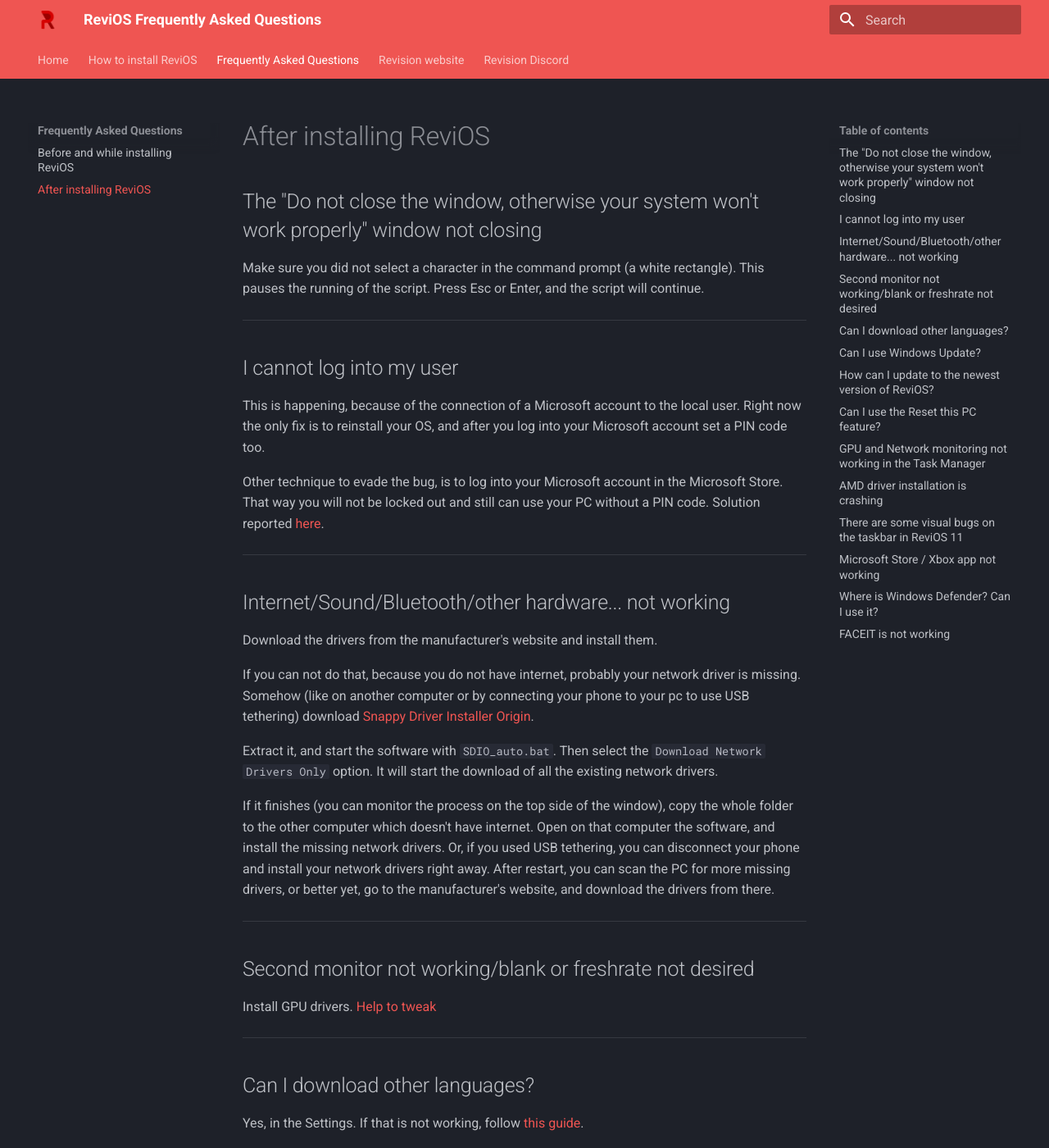
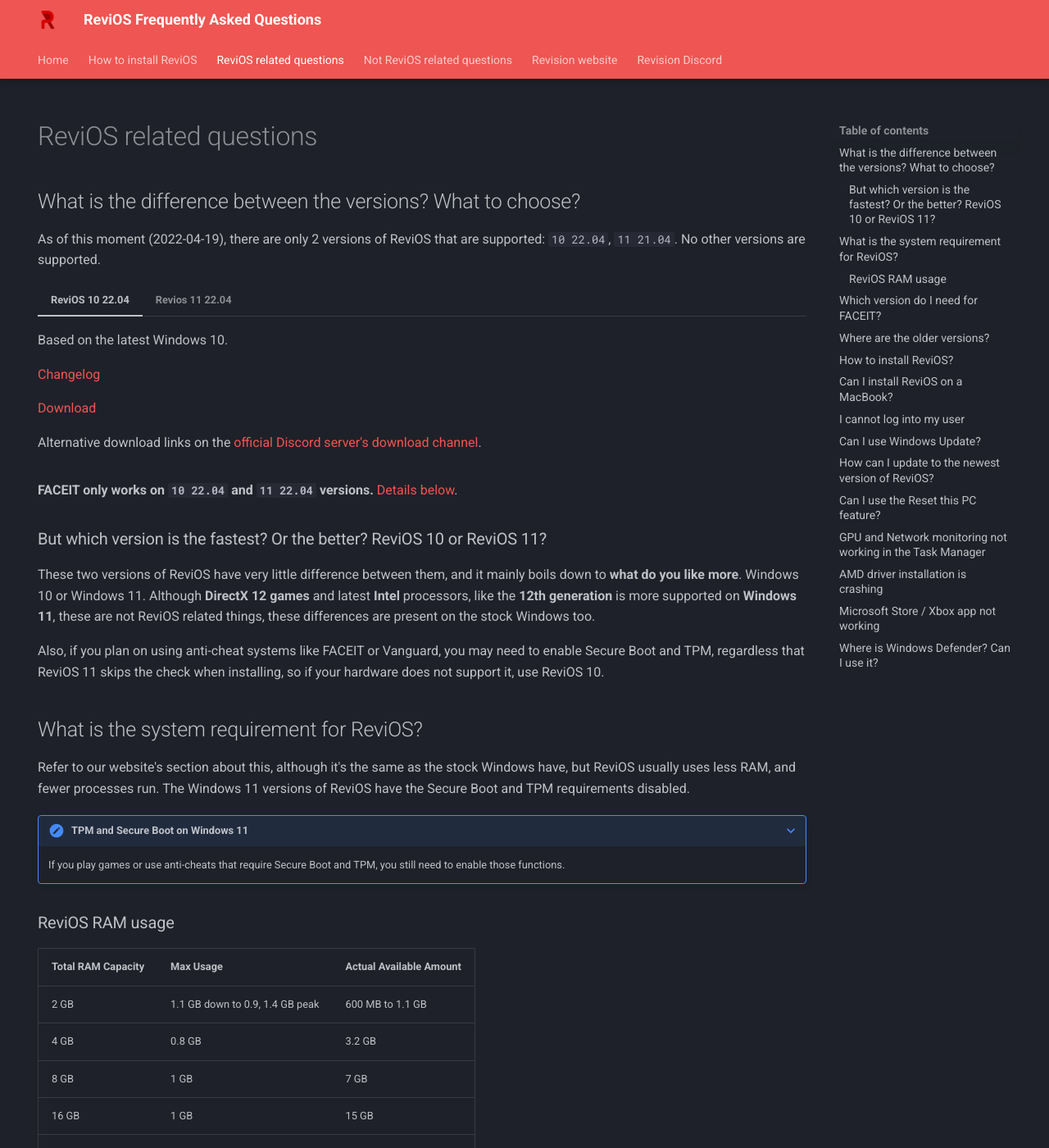
Before and after one commit to dkovacs24/ReviOS_faq, an MkDocs documentation site: the page built from docs/related.md, in a window 1280 px wide and 1400 px high. Shown: the whole window at 82% size. Built offline with MkDocs 1.6.1 and Material for MkDocs 9.7.7, drawn with Linux system fonts in a browser that asks for light colours; some of the changed text lies outside the part shown.

Commit message:
changing the layout of the questions pages

```diff
--- a/docs/before-install.md
+++ /dev/null
@@ -1,97 +0,0 @@
-# Before and while installing ReviOS
-
-## What is the difference between the versions? What to choose?
-
-As of this moment (2022-04-19), there are only 2 versions of ReviOS that are supported: `10 22.04`, `11 21.04`. No other versions are supported.
-
-=== "ReviOS 10 22.04"
-
-    Based on the latest Windows 10.
-
-    [Changelog](https://www.revi.cc/revios/download/changelog#h.odb11cheqkzw){target=_blank}
-
-    [Download](https://www.revi.cc/revios/download#h.vxvav5mpn4w){target=_blank}
-
-    Alternative download links on the [official Discord server's](https://discord.gg/962y4pU){target=_blank} [download channel](https://discord.com/channels/619835916139364383/658369065110339640/963477645859901491){target=_blank}.
-
-
-=== "Revios 11 22.04"
-
-    Based on the latest Windows 11.
-
-    [Changelog](https://www.revi.cc/revios/download/changelog#h.5m29vb11epyy){target=_blank}
-
-    [Download](https://www.revi.cc/revios/download#h.kwa7bvvnrtc9){target=_blank}
-
-    Alternative download links on the [official Discord server's](https://discord.gg/962y4pU){target=_blank} [download channel](https://discord.com/channels/619835916139364383/658369065110339640/965855822372569099){target=_blank}.
-
-
-**FACEIT only works on `10 22.04` and `11 22.04` versions.** [Details below](#which-version-do-i-need-for-faceit).
-
-### But which version is the fastest? Or the better? ReviOS 10 or ReviOS 11?
-
-These two versions of ReviOS have very little difference between them, and it mainly boils down to **what do you like more**. Windows 10 or Windows 11. Although **DirectX 12 games** and latest **Intel** processors, like the **12th generation** is more supported on **Windows 11**, these are not ReviOS related things, these differences are present on the stock Windows too.
-
-Also, if you plan on using anti-cheat systems like FACEIT or Vanguard, you may need to enable Secure Boot and TPM, regardless that ReviOS 11 skips the check when installing, so if your hardware does not support it, use ReviOS 10.
-
----
-
-## What is the system requirement for ReviOS?
-
-Refer to our website's section about this, although it's the same as the stock Windows have, but ReviOS usually uses less RAM, and fewer processes run. The Windows 11 versions of ReviOS have the Secure Boot and TPM requirements disabled.
-
-???+ note "TPM and Secure Boot on Windows 11"
-    If you play games or use anti-cheats that require Secure Boot and TPM, you still need to enable those functions.
-
-### ReviOS RAM usage
-
-| Total RAM Capacity | Max Usage                       | Actual Available Amount |
-| ------------------ | ------------------------------- | ------------------------- |
-| 2 GB               | 1.1 GB down to 0.9, 1.4 GB peak | 600 MB to 1.1 GB          |
-| 4 GB               | 0.8 GB                          | 3.2 GB                    |
-| 8 GB               | 1 GB                            | 7 GB                      |
-| 16 GB              | 1 GB                            | 15 GB                     |
-| 24 GB              | 1.3 GB                          | 22.7 GB                   |
-
-Tested on a fresh installation of ReviOS 10 22.01, in VirtualBox, on AMD Ryzen 5900X.
-
-Credit to [Stasium#0001](https://stasium.dev/){target=_blank}.
-
-
----
-
-## Which version do I need for FACEIT?
-
-As of this moment (2022-04-19), FACEIT only works on the `10 22.04` and `11 22.04` versions.
-
-If you are using one of these versions, and still cannot use FACEIT, since the release of that version probably another update was released by Microsoft, which is required by FACEIT. A new build of ReviOS will be released soon.
-
----
-
-## Where are the older versions?
-
-On the website, under [Archive Downloads](https://www.revi.cc/revios/download/archive-downloads){target=_blank}.
-
----
-
-## How to install ReviOS?
-
-The tutorial is [here](install.md).
-
----
-
-## Can I install ReviOS on a MacBook?
-
-Yes, you can. Follow [this guide](https://jensd.be/1011/windows/install-windows-10-on-a-macbook-air-2019-2020-with-t2-chip){target=_blank}, with the ReviOS iso of course.
-
----
-
-## Downloads are not working / Google Drive: "Sorry, you can't view or download this file at this time." / MEGA quota exceeded
-
-Check our [official Discord server's](https://discord.gg/962y4pU){target=_blank} [download channel](https://discord.com/channels/619835916139364383/658369065110339640){target=_blank} and [website](https://www.revi.cc/revios/download){target=_blank} for alternative download links.
-
----
-
-## Driver missing when installing ReviOS
-
-Try plugging the flash drive into another USB port. If still not working, try using [Ventoy](https://www.ventoy.net/){target=_blank} instead of Rufus.
--- a/docs/install.md
+++ b/docs/install.md
@@ -6,6 +6,8 @@
 # How to install ReviOS
 
 In this guide you will see how to install ReviOS (or any Windows for that matter).
+
+We discuss here the installation of ReviOS with a **USB drive** (or usually called a flash drive in the guide). If you do not have a USB drive, you can use the script of iidanL, [InstallWindowsWithoutUSB](https://github.com/iidanL/InstallWindowsWithoutUSB){target=_blank}. We do not support this method of installing, use it at your own risk.
 
 ## 0. step: Preparations
 
@@ -22,7 +24,7 @@
 
 If you do not know how to that, we can give you a general idea, but sadly the manufacturer's websites are not designed similarly. The fastest way to find the drivers you need, just Google "<*the name of your motherboard or laptop*> drivers", of course without the ++less++ and ++greater++ symbols. Click the search result, which takes you to the website of the manufacturer of your device. There find the drivers, probably under the Support section or something like that.
 
-Alternatively, and **this method should not be considered the default option**, download the network drivers with Snappy Driver Installer Origin and take the whole folder of it with you before you format your partition(s). Help on this method can be found [here](after-install.md#internetsoundbluetoothother-hardware-not-working), from the second paragraph.
+Alternatively, and **this method should not be considered the default option**, download the network drivers with Snappy Driver Installer Origin and take the whole folder of it with you before you format your partition(s). Help on this method can be found [here](not-related.md#internetsoundbluetoothother-hardware-not-working), from the second paragraph.
 
 ### Check what drives and partitions you have
 
@@ -197,7 +199,7 @@
 
 ## 6. step: Finishing the installation
 
-After arriving at your desktop, first, let the script that popped up run through. Do not do anything until the script restarts your PC. If it is not closing, read [this](after-install.md#the-do-not-close-the-window-otherwise-your-system-wont-work-properly-window-not-closing) article.
+After arriving at your desktop, first, let the script that popped up run through. Do not do anything until the script restarts your PC. If it is not closing, read [this](not-related.md#the-do-not-close-the-window-otherwise-your-system-wont-work-properly-window-not-closing) article.
 
 After your PC boots up again, this guide have some recommendation to go through.
 
--- /dev/null
+++ b/docs/not-related.md
@@ -0,0 +1,51 @@
+---
+hide:
+  - navigation
+---
+
+# Not ReviOS related questions
+
+
+## Downloads are not working / Google Drive: "Sorry, you can't view or download this file at this time." / MEGA quota exceeded
+
+Check our [official Discord server's](https://discord.gg/962y4pU){target=_blank} [download channel](https://discord.com/channels/619835916139364383/658369065110339640){target=_blank} and [website](https://www.revi.cc/revios/download){target=_blank} for alternative download links.
+
+---
+
+## The "Do not close the window, otherwise your system won't work properly" window not closing
+
+Make sure you did not select a character in the command prompt (a white rectangle). This pauses the running of the script. Press Esc or Enter, and the script will continue.
+
+---
+
+## Internet/Sound/Bluetooth/other hardware... not working
+
+Download the drivers from the manufacturer's website and install them.
+
+If you can not do that, because you do not have internet, probably your network driver is missing. Somehow (like on another computer or by connecting your phone to your pc to use USB tethering) download [Snappy Driver Installer Origin](https://www.snappy-driver-installer.org/){target=_blank}.
+
+Extract it, and start the software with `SDIO_auto.bat`. Then select the `Download Network Drivers Only` option. It will start the download of all the existing network drivers.
+
+If it finishes (you can monitor the process on the top side of the window), copy the whole folder to the other computer which doesn't have internet. Open on that computer the software, and install the missing network drivers. Or, if you used USB tethering, you can disconnect your phone and install your network drivers right away. After restart, you can scan the PC for more missing drivers, or better yet, go to the manufacturer's website, and download the drivers from there.
+
+---
+
+## Second monitor not working/blank or freshrate not desired
+
+Install GPU drivers. [Help to tweak](https://www.revi.cc/revios/post-install#h.p_GR11WmefRS4F){target=_blank}
+
+---
+
+## Can I download other languages?
+
+Yes, in the Settings. If that is not working, follow [this guide](https://www.revi.cc/revios/workspace/lang){target=_blank}.
+
+---
+
+## There are some visual bugs on the taskbar in ReviOS 11
+
+These bugs came from Windows 11, hope they will be fixed in next Microsoft update releases.
+
+In the meantime, try [StartAllBack](https://www.startallback.com/){target=_blank}.
+
+---
--- a/docs/after-install.md
+++ b/docs/related.md
@@ -1,8 +1,91 @@
-# After installing ReviOS
+---
+hide:
+  - navigation
+---
 
-## The "Do not close the window, otherwise your system won't work properly" window not closing
+# ReviOS related questions
 
-Make sure you did not select a character in the command prompt (a white rectangle). This pauses the running of the script. Press Esc or Enter, and the script will continue.
+## What is the difference between the versions? What to choose?
+
+As of this moment (2022-04-19), there are only 2 versions of ReviOS that are supported: `10 22.04`, `11 21.04`. No other versions are supported.
+
+=== "ReviOS 10 22.04"
+
+    Based on the latest Windows 10.
+
+    [Changelog](https://www.revi.cc/revios/download/changelog#h.odb11cheqkzw){target=_blank}
+
+    [Download](https://www.revi.cc/revios/download#h.vxvav5mpn4w){target=_blank}
+
+    Alternative download links on the [official Discord server's](https://discord.gg/962y4pU){target=_blank} [download channel](https://discord.com/channels/619835916139364383/658369065110339640/963477645859901491){target=_blank}.
+
+
+=== "Revios 11 22.04"
+
+    Based on the latest Windows 11.
+
+    [Changelog](https://www.revi.cc/revios/download/changelog#h.5m29vb11epyy){target=_blank}
+
+    [Download](https://www.revi.cc/revios/download#h.kwa7bvvnrtc9){target=_blank}
+
+    Alternative download links on the [official Discord server's](https://discord.gg/962y4pU){target=_blank} [download channel](https://discord.com/channels/619835916139364383/658369065110339640/965855822372569099){target=_blank}.
+
+
+**FACEIT only works on `10 22.04` and `11 22.04` versions.** [Details below](#which-version-do-i-need-for-faceit).
+
+### But which version is the fastest? Or the better? ReviOS 10 or ReviOS 11?
+
+These two versions of ReviOS have very little difference between them, and it mainly boils down to **what do you like more**. Windows 10 or Windows 11. Although **DirectX 12 games** and latest **Intel** processors, like the **12th generation** is more supported on **Windows 11**, these are not ReviOS related things, these differences are present on the stock Windows too.
+
+Also, if you plan on using anti-cheat systems like FACEIT or Vanguard, you may need to enable Secure Boot and TPM, regardless that ReviOS 11 skips the check when installing, so if your hardware does not support it, use ReviOS 10.
+
+## What is the system requirement for ReviOS?
+
+Refer to our website's section about this, although it's the same as the stock Windows have, but ReviOS usually uses less RAM, and fewer processes run. The Windows 11 versions of ReviOS have the Secure Boot and TPM requirements disabled.
+
+???+ note "TPM and Secure Boot on Windows 11"
+    If you play games or use anti-cheats that require Secure Boot and TPM, you still need to enable those functions.
+
+### ReviOS RAM usage
+
+| Total RAM Capacity | Max Usage                       | Actual Available Amount |
+| ------------------ | ------------------------------- | ------------------------- |
+| 2 GB               | 1.1 GB down to 0.9, 1.4 GB peak | 600 MB to 1.1 GB          |
+| 4 GB               | 0.8 GB                          | 3.2 GB                    |
+| 8 GB               | 1 GB                            | 7 GB                      |
+| 16 GB              | 1 GB                            | 15 GB                     |
+| 24 GB              | 1.3 GB                          | 22.7 GB                   |
+
+Tested on a fresh installation of ReviOS 10 22.01, in VirtualBox, on AMD Ryzen 5900X.
+
+Credit to [Stasium#0001](https://stasium.dev/){target=_blank}.
+
+
+---
+
+## Which version do I need for FACEIT?
+
+As of this moment (2022-04-19), FACEIT only works on the `10 22.04` and `11 22.04` versions.
+
+If you are using one of these versions, and still cannot use FACEIT, since the release of that version probably another update was released by Microsoft, which is required by FACEIT. A new build of ReviOS will be released soon.
+
+---
+
+## Where are the older versions?
+
+On the website, under [Archive Downloads](https://www.revi.cc/revios/download/archive-downloads){target=_blank}.
+
+---
+
+## How to install ReviOS?
+
+The tutorial is [here](install.md).
+
+---
+
+## Can I install ReviOS on a MacBook?
+
+Yes, you can. Follow [this guide](https://jensd.be/1011/windows/install-windows-10-on-a-macbook-air-2019-2020-with-t2-chip){target=_blank}, with the ReviOS iso of course.
 
 ---
 
@@ -11,30 +94,6 @@
 This is happening, because of the connection of a Microsoft account to the local user. Right now the only fix is to reinstall your OS, and after you log into your Microsoft account set a PIN code too.
 
 Other technique to evade the bug, is to log into your Microsoft account in the Microsoft Store. That way you will not be locked out and still can use your PC without a PIN code. Solution reported [here](https://discord.com/channels/619835916139364383/626772969611460619/944214984047616001){target=_blank}.
-
----
-
-## Internet/Sound/Bluetooth/other hardware... not working
-
-Download the drivers from the manufacturer's website and install them.
-
-If you can not do that, because you do not have internet, probably your network driver is missing. Somehow (like on another computer or by connecting your phone to your pc to use USB tethering) download [Snappy Driver Installer Origin](https://www.snappy-driver-installer.org/){target=_blank}.
-
-Extract it, and start the software with `SDIO_auto.bat`. Then select the `Download Network Drivers Only` option. It will start the download of all the existing network drivers.
-
-If it finishes (you can monitor the process on the top side of the window), copy the whole folder to the other computer which doesn't have internet. Open on that computer the software, and install the missing network drivers. Or, if you used USB tethering, you can disconnect your phone and install your network drivers right away. After restart, you can scan the PC for more missing drivers, or better yet, go to the manufacturer's website, and download the drivers from there.
-
----
-
-## Second monitor not working/blank or freshrate not desired
-
-Install GPU drivers. [Help to tweak](https://www.revi.cc/revios/post-install#h.p_GR11WmefRS4F){target=_blank}
-
----
-
-## Can I download other languages?
-
-Yes, in the Settings. If that is not working, follow [this guide](https://www.revi.cc/revios/workspace/lang){target=_blank}.
 
 ---
 
@@ -60,7 +119,7 @@
 
 You need to reinstall. Do not forget to backup your data.
 
-If you want to update because of FACEIT, make sure to check out [the section about it](before-install.md#which-version-do-i-need-for-faceit).
+If you want to update because of FACEIT, make sure to check out [the section about it](#which-version-do-i-need-for-faceit).
 
 ---
 
@@ -104,14 +163,6 @@
 
 ---
 
-## There are some visual bugs on the taskbar in ReviOS 11
-
-These bugs came from Windows 11, hope they will be fixed in next Microsoft update releases.
-
-In the meantime, try [StartAllBack](https://www.startallback.com/){target=_blank}.
-
----
-
 ## Microsoft Store / Xbox app not working
 
 Run `ctfmon` and `wsreset` commands.
@@ -152,16 +203,7 @@
 
 ---
 
-## FACEIT is not working
-
-You are probably using a version of ReviOS which is not supported by FACEIT anymore. Details [here](before-install.md#which-version-do-i-need-for-faceit).
-
----
-
-
-
-# Outdated questions
-
+# Outdated
 
 ## Windows Update icon showed up on the taskbar and/or the "Update and shutdown/restart" option showed up
 
--- a/mkdocs.yml
+++ b/mkdocs.yml
@@ -13,9 +13,8 @@
 nav:
     - Home: 'index.md'
     - How to install ReviOS: 'install.md'
-    - Frequently Asked Questions:
-      - Before and while installing ReviOS: 'before-install.md'
-      - After installing ReviOS: 'after-install.md'
+    - ReviOS related questions: 'related.md'
+    - Not ReviOS related questions: 'not-related.md'
     - Revision website: 'https://www.revi.cc/'
     - Revision Discord: 'https://discord.gg/962y4pU'
 theme:
@@ -32,8 +31,10 @@
   #  code: DM Mono
   features:
     - navigation.tabs
-    # - navigation.tabs.sticky
+    - navigation.tabs.sticky
     # - navigation.sections
+    # - navigation.indexes
+    # - navigation.expand
     - navigation.top
     - navigation.instant
     - navigation.tracking
@@ -69,7 +70,9 @@
     - icon: fontawesome/brands/discord
       link: https://discord.gg/962y4pU
       name: Revision Discord
-# plugins:
-  #  - redirects:
-      #  redirect_maps:
-          #  'install.md': 'index.md'
+plugins:
+   - redirects:
+       redirect_maps:
+        'after-install.md': 'index.md'
+        'before-install.md': 'index.md'
+        # 'install.md': 'index.md'
```
Also changed, not shown: docs/index.md (+5 -1 lines).
